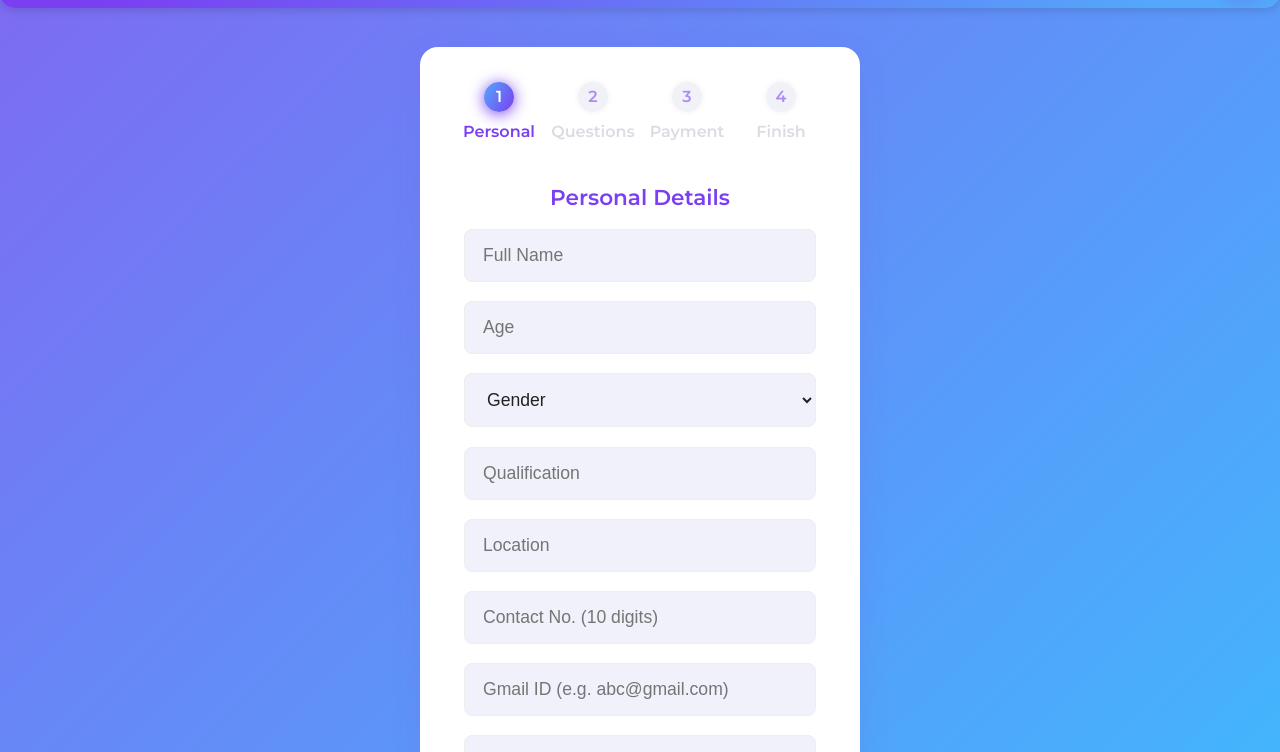
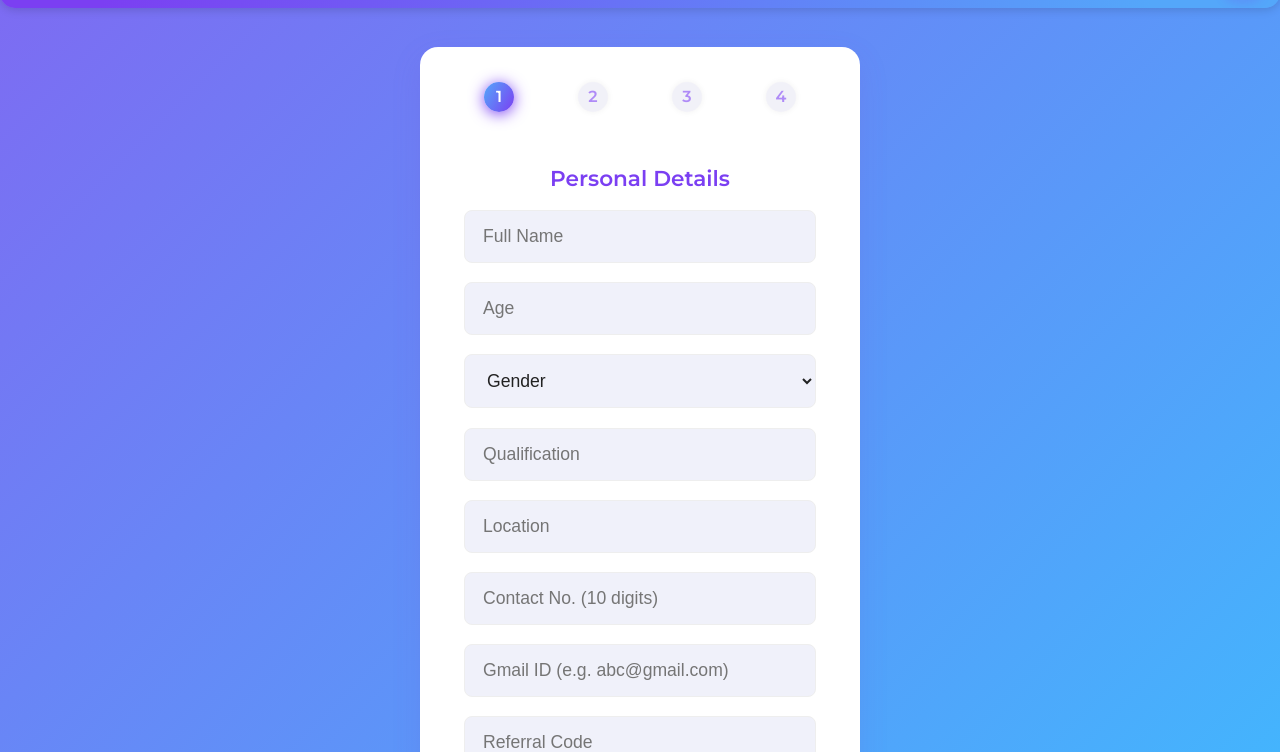
Before and after one commit to amarnathchoudhary56381-commits/RLSM-Job-Application-Portal, a plain HTML site: page index.html in a window 1280 px wide. Shown: the part 48-800 px from the top of the page. Drawn offline with Linux system fonts and the light colour scheme.

Commit message:
Update index.html

```diff
--- a/index.html
+++ b/index.html
@@ -25,10 +25,10 @@
       action="https://script.google.com/macros/s/AKfycbzz4BSI5Mvlfr0d2u8_Y-nX88u9HOT5bwYZgZoVWADilv6UrjmzgQJn8mqUUkJpKxtvOw/exec">
 
       <ul id="progressbar">
-        <li class="active">Personal</li>
-        <li>Questions</li>
-        <li>Payment</li>
-        <li>Finish</li>
+        <li class="active"></li>
+        <li></li>
+        <li></li>
+        <li></li>
       </ul>
 
       <!-- Step 1 -->
@@ -152,8 +152,7 @@
 
       <p class="footer-credit">
         Website &copy; 2025 by
-        <a href="https://amarnathchoudhary9971.github.io/Portfolio-Amar/" target="_blank">Amarnath Choudhary</a><br />
-        Want your own website? <a href="mailto:amar8920844395@gmail.com">Contact Me</a>
+        <a href="https://amarnathchoudhary9971.github.io/Portfolio-Amar/" target="_blank">Amarnath Choudhary</a>
       </p>
     </div>
   </footer>
```
